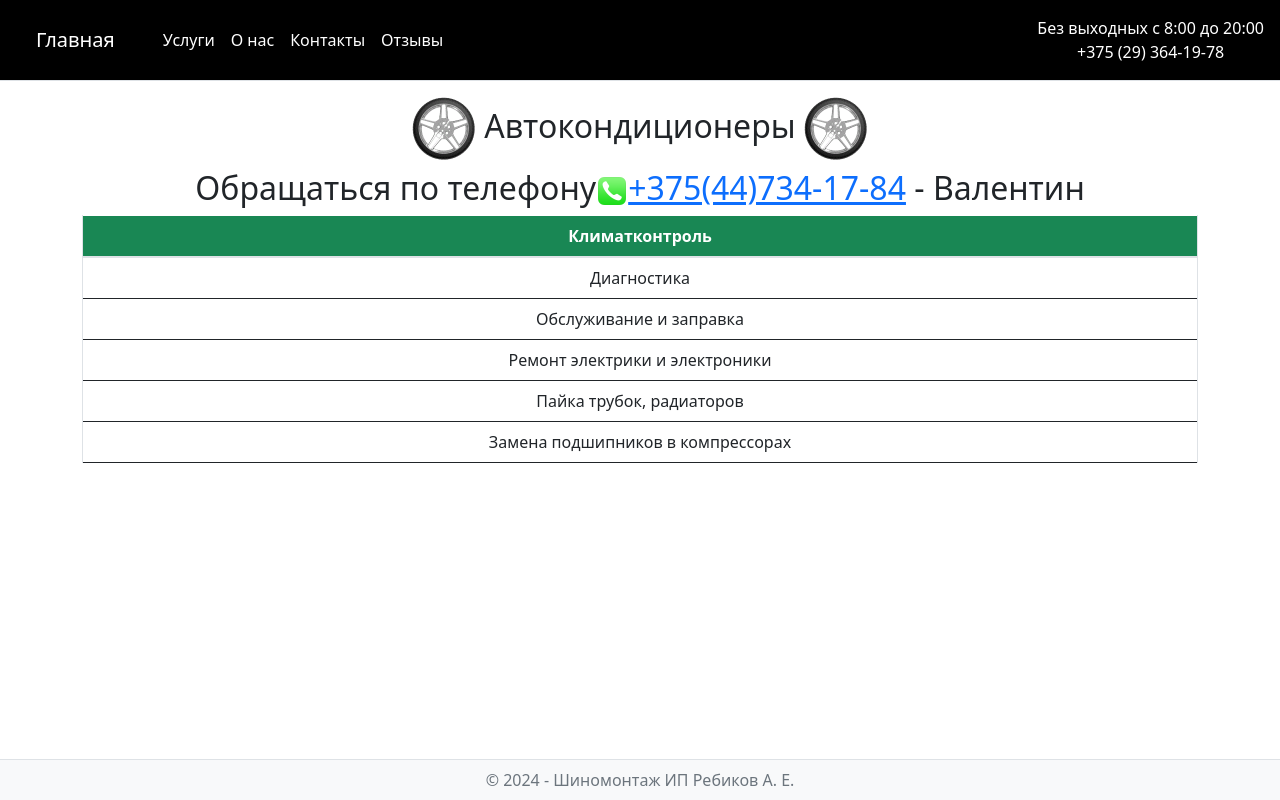
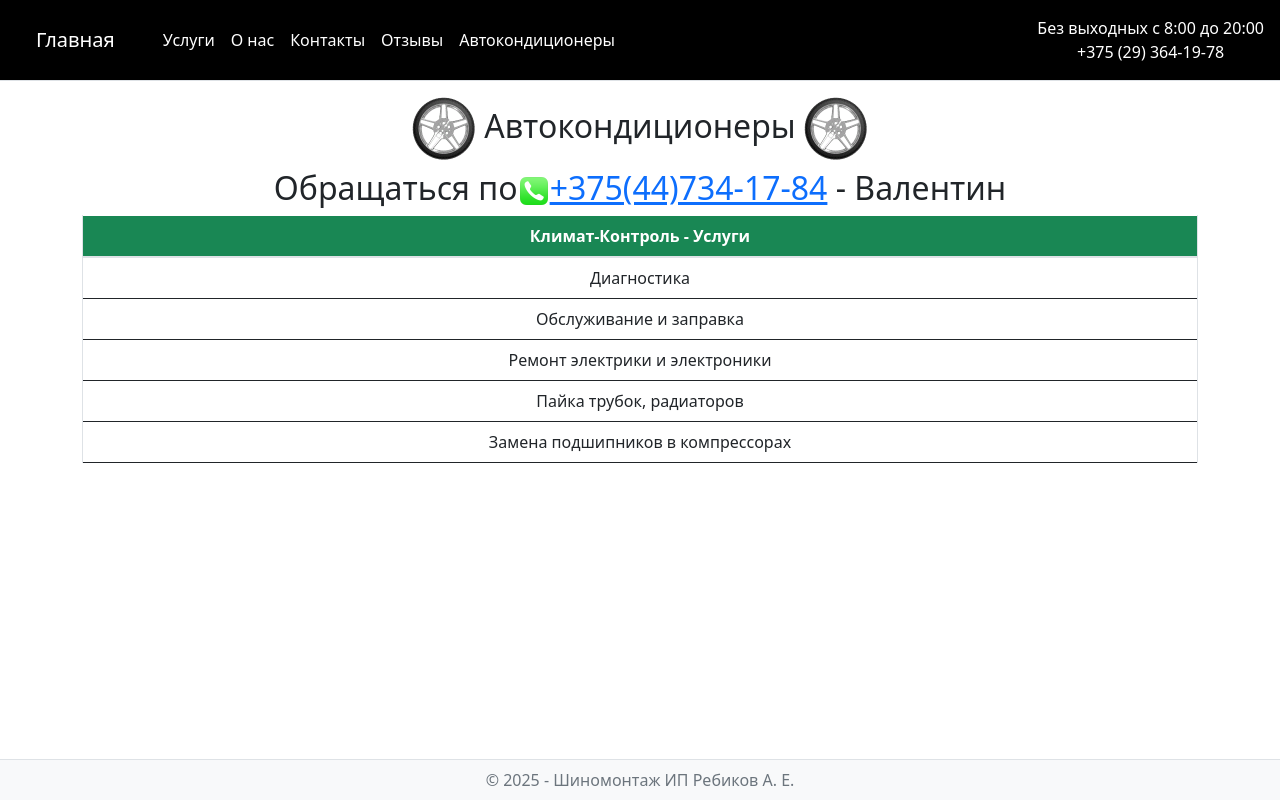
Before and after one commit to Ilya-Rebikau/tire_service, a React (Create React App) app: page /conditioners in a window 1280 px wide. Built offline with nearby package versions, Linux system fonts and the light colour scheme.

Commit message:
Фикс недочётов

```diff
--- a/src/Components/Conditioners.jsx
+++ b/src/Components/Conditioners.jsx
@@ -11,13 +11,13 @@ export default class Services extends Component {
             <div className="container">
                 <h2 className="text-center"><img src={tire} alt="tire" /> Автокондиционеры <img src={tire} alt="tire" /></h2>
                 <div className="d-flex flex-column justify-content-center">
-                    <h2 className="text-center">Обращаться по телефону
+                    <h2 className="text-center">Обращаться по
                         <a href="tel:+375 (29) 658-32-01" ><img src={phone} alt="phone" />+375(44)734-17-84</a> - Валентин</h2>
                     <div className="table-responsive">
                         <table className="table text-center align-middle table-bordered table-hover">
                             <thead className="bg-success align-middle">
                                 <tr className="text-white">
-                                    <th>Климатконтроль</th>
+                                    <th>Климат-Контроль - Услуги</th>
                                 </tr>
                             </thead>
                             <tbody>
--- a/src/Components/Footer.jsx
+++ b/src/Components/Footer.jsx
@@ -6,7 +6,7 @@ export default class Footer extends Component {
         return (
             <footer className="bg-light fixed-bottom py-2 footer border-top text-muted">
                 <div className="text-center">
-                    &copy; 2024 - Шиномонтаж ИП Ребиков А. Е.
+                    &copy; 2025 - Шиномонтаж ИП Ребиков А. Е.
                 </div>
             </footer>
         )
--- a/src/Components/Header.jsx
+++ b/src/Components/Header.jsx
@@ -25,6 +25,9 @@ export default class Header extends Component {
                                 <li className="nav-item">
                                     <Link to="/feedback" className="nav-link text-white">Отзывы</Link>
                                 </li>
+                                <li className="nav-item">
+                                    <Link to="/conditioners" className="nav-link text-white">Автокондиционеры</Link>
+                                </li>
                             </ul>
                             <ul className="navbar-nav d-flex justify-content-end px-1">
                                 <li className="nav-item text-center text-white">
```
